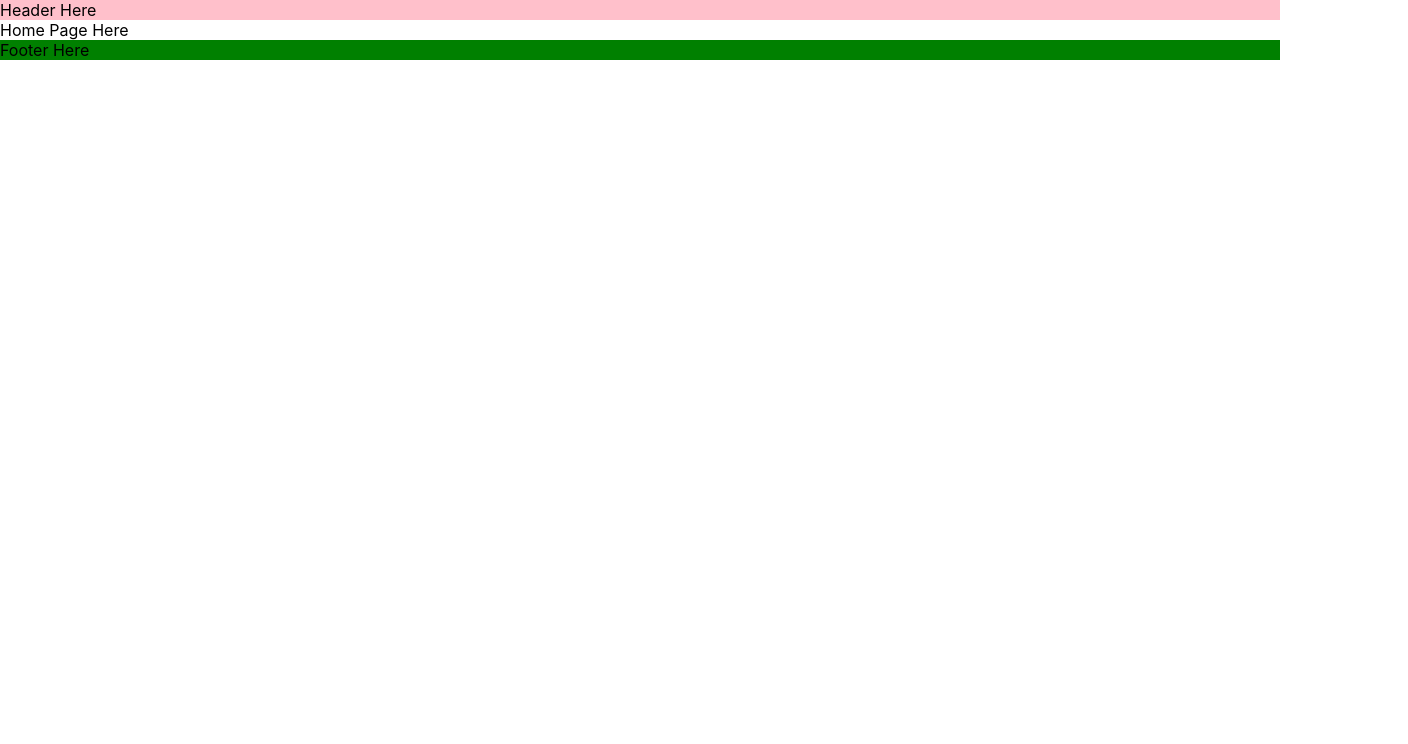
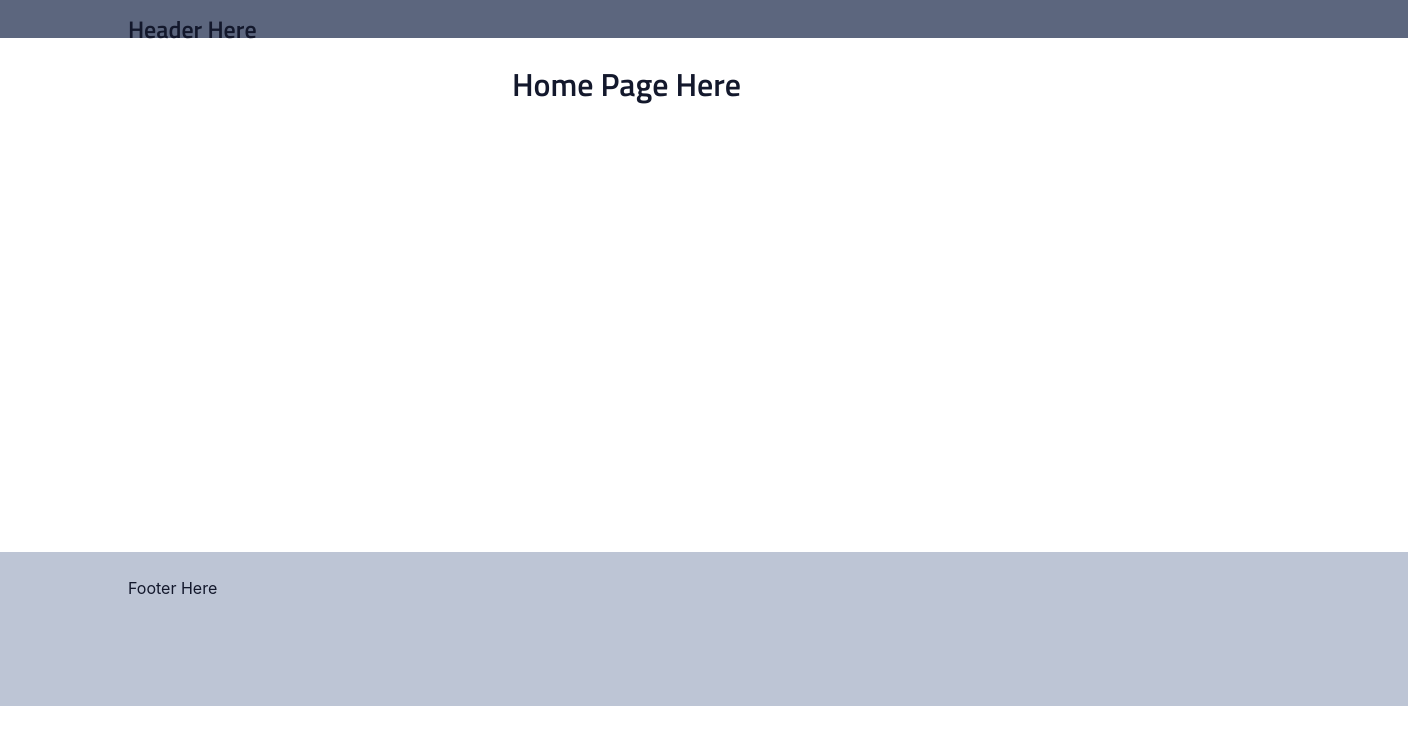
Before and after one commit to mollybeach/google-hackathon, a React (Create React App) app in the folder client/: page / in a window 1280 px wide. Shown: the top 744 px of the page, 1408 px wide, since content can reach past the window. Built offline with nearby package versions, Linux system fonts and the light colour scheme; no server answers.

Commit message:
BGHack-00: Added some example styling

```diff
--- a/client/src/components/Email/Email.scss
+++ b/client/src/components/Email/Email.scss
@@ -7,4 +7,5 @@
 
 .email{
     width: 100%;
+    @include h4-labels-table-header;
 }
--- a/client/src/components/Footer/Footer.scss
+++ b/client/src/components/Footer/Footer.scss
@@ -7,6 +7,10 @@
 
 .footer{
     width: 100%;
-    height: 20%;
-    background:green;
+    height: 10vw;
+    margin-top: 35vw;
+    padding-left: 10%;
+    padding-top: 2%;
+    color: $black;
+    background: $cloud;
 }
--- a/client/src/components/Header/Header.scss
+++ b/client/src/components/Header/Header.scss
@@ -7,6 +7,9 @@
 
 .header{
     width: 100%;
-    height: 20%;
-    background: pink;
+    @include h2-subheader;
+    height: 2vw;
+    padding-left: 10%;
+    padding-top: 1%;
+    background: $slate;
 }
--- a/client/src/components/Home/Home.scss
+++ b/client/src/components/Home/Home.scss
@@ -7,4 +7,8 @@
 
 .home{
     background-color: white;
+    @include h1-page-heeader;
+    align-content: center;
+    margin-left: 40%;
+    padding-top: 2%;
 }
--- a/client/src/partials/_mixins.scss
+++ b/client/src/partials/_mixins.scss
@@ -5,7 +5,7 @@
 
 @mixin h1-page-heeader {
 	font-family: TitilliumWebSemiBold600;
-	color:  $instock-black;
+	color:  $black;
 	font-size: 28px; //28px
 	line-height: 36px; //36px
 	@include tablet {
@@ -13,14 +13,14 @@
         line-height: 40px; //40px
 	}
 	@include desktop {
-        font-size: $increment-4px; //32px
-        line-height: $increment-5px; //40px
+        font-size: 32px; //32px
+        line-height: 40px; //40px
 	}
 }
 
 @mixin h2-subheader {
 	font-family: TitilliumWebSemiBold600;
-	color: $instock-black;
+	color: $black;
 	font-size: 20px; //20px
 	line-height: 28px; //28px
 	@include tablet {
@@ -34,7 +34,7 @@
 }
 @mixin h3-labels-links-buttons {
 	font-family: TitilliumWebRegular400;
-	color: $instock-black;
+	color: $black;
 	font-size: 13px; //13px
 	line-height: 20px; //20px
 	@include tablet {
@@ -48,7 +48,7 @@
 }
 @mixin h4-labels-table-header {
 	font-family: TitilliumWebRegular400;
-	color: $instock-black;
+	color: $black;
 	font-size: 11px; //11px
 	line-height: 16px; //16px
 	@include tablet {
@@ -62,7 +62,7 @@
 }
 @mixin p1-body-large {
 	font-family: TitilliumWebRegular400;
-	color: $instock-black;
+	color: $black;
     font-size: 15px; //15px
     line-height: 26px; //26px
 	@include tablet {
@@ -76,7 +76,7 @@
 }
 @mixin p2-body-medium {
 	font-family: TitilliumWebRegular400;
-	color: $instock-black;
+	color: $black;
 	font-size: 16px; //13px
 	line-height: 28px; //20px
 	@include tablet {
```
Also changed, not shown: package.json (deleted, +0 -31 lines), 1 other file (tests, documents, lock files or other folders).
